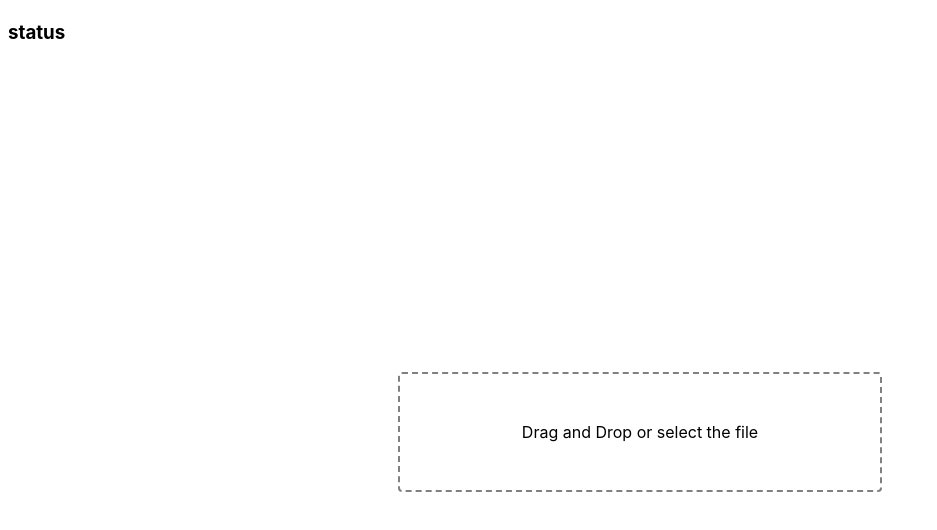
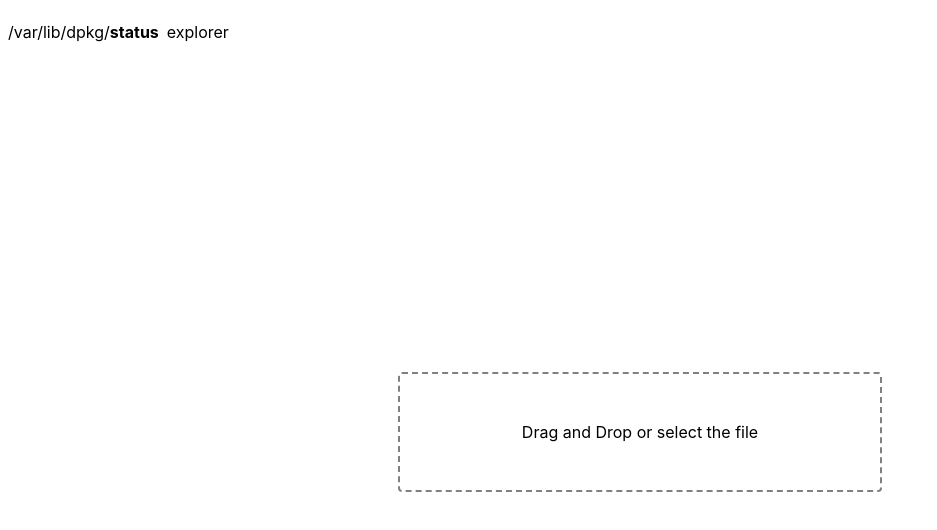
Before and after one commit to nnaku/status, a React (Create React App) app: page / in a window 1280 px wide. Shown: the top 530 px of the page, without its empty margins (0-937 px from the left). Built offline with nearby package versions, Linux system fonts and the light colour scheme.

Commit message:
App header styles

```diff
--- a/src/components/AppHeader/AppHeader.js
+++ b/src/components/AppHeader/AppHeader.js
@@ -2,13 +2,20 @@ import React from "react";
 
 import styles from "./AppHeader.module.scss";
 import { useStoreState, useStoreActions } from "../../store";
+import Link from "components/Link";
 function AppHeader() {
   const { hasPackages } = useStoreState();
   const { resetState } = useStoreActions();
 
   return (
     <header className={styles.root}>
-      <h3>status</h3>
+      <div className={styles.title}>
+        <span>/var/lib/dpkg/</span>
+        <span className={styles.status}>
+          <Link href="#">status</Link>
+        </span>
+        <span>explorer</span>
+      </div>
       <div className={styles.spacer} />
       {hasPackages && <button onClick={resetState}>remove file</button>}
     </header>
--- a/src/components/AppHeader/AppHeader.module.scss
+++ b/src/components/AppHeader/AppHeader.module.scss
@@ -3,9 +3,18 @@
   background-color: white;
   padding: 8px;
   display: flex;
-  justify-content: start;
+  justify-content: flex-start;
   align-items: center;
+
   .spacer {
     flex: 1;
   }
+  .title {
+    vertical-align: middle;
+    display: flex;
+    align-items: center;
+  }
+  .status {
+    font-weight: bold;
+  }
 }
```
